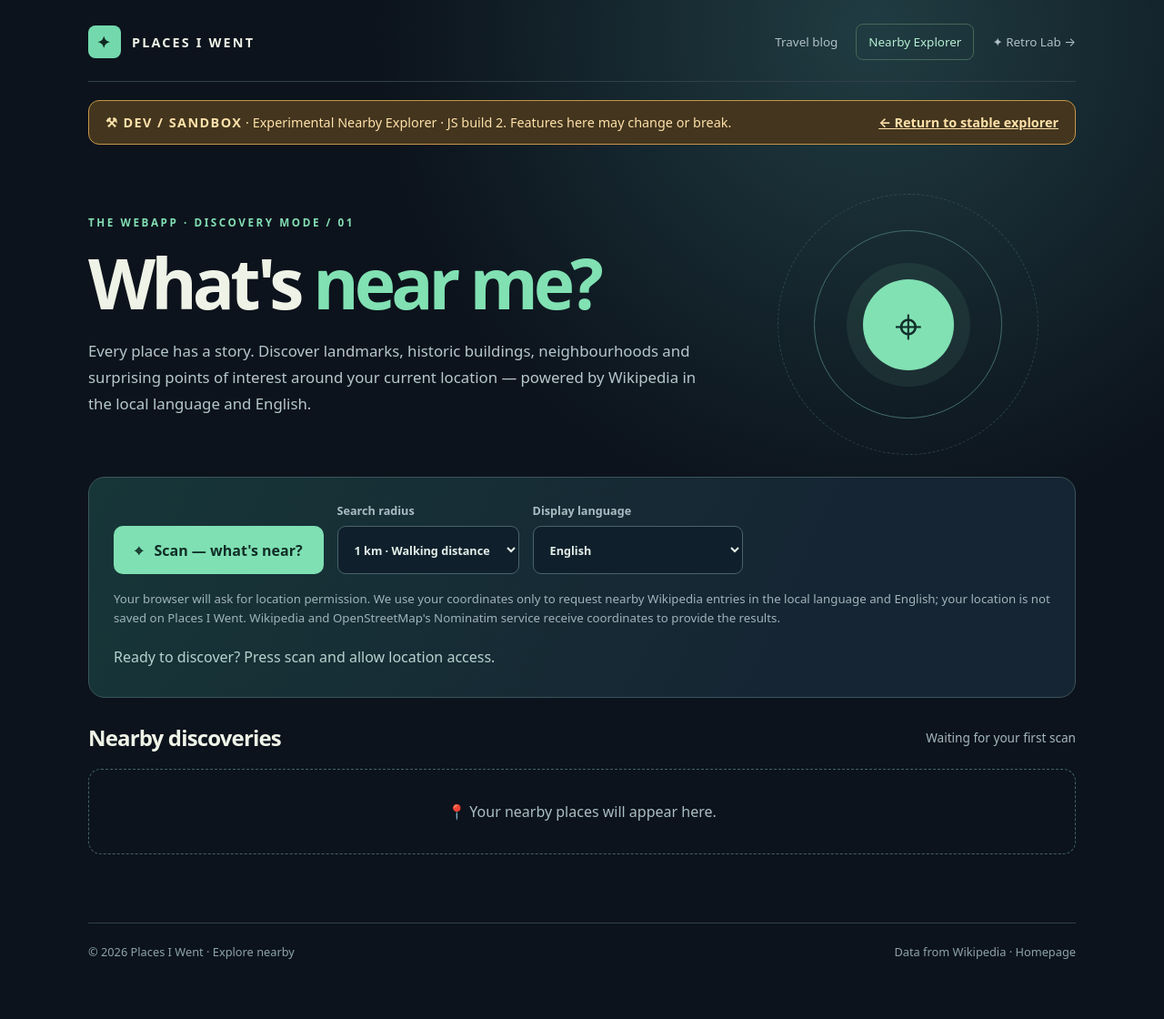
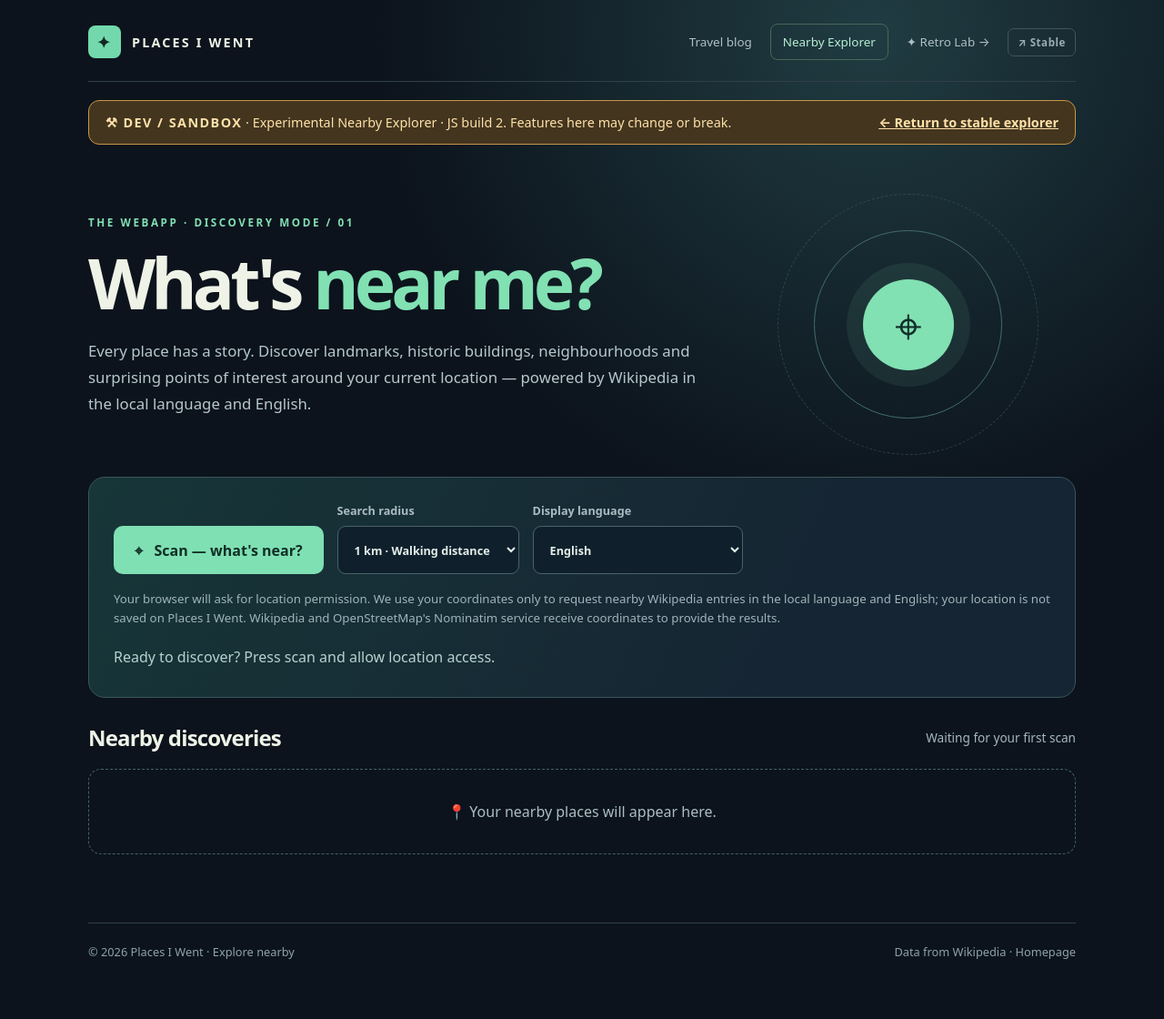
Before and after one commit to orakiotriestocode/placesiwent, a Jekyll site: the page built from explore/dev/index.html, in a window 1280 px wide. Shown: the whole page at 91% size. Built offline with Jekyll 4.4.1, drawn with Linux system fonts in a browser that asks for light colours.

Commit message:
Add discreet Explorer environment switch in navigation

```diff
--- a/explore/dev/index.html
+++ b/explore/dev/index.html
@@ -77,12 +77,14 @@ footer a:hover{color:#86e4b7}
 body.reader-open{overflow:hidden}
 @media(max-width:600px){.reader{padding:0}.reader-shell{height:100dvh;width:100%;border:0;border-radius:0}.reader-top{padding:12px 15px}.reader-footer{padding:10px 15px}}
 
+
+.environment-switch{display:inline-flex;align-items:center;border:1px solid #41555d;border-radius:7px;padding:7px 10px;color:#9aaeb3;font-size:.72rem;font-weight:750;letter-spacing:.05em;white-space:nowrap}.environment-switch:hover{color:#82e2b3;border-color:#82e2b3;background:#1a3636}
 </style>
 </head>
 <body><div class="wrap">
 <header class="site-head">
 <a href="/" class="brand"><span class="brand-mark">✦</span> Places I Went</a>
-<nav aria-label="Main navigation"><a href="/blog/">Travel blog</a><a class="active" aria-current="page" href="/explore/">Nearby Explorer</a><a href="/arcade/">✦ Retro Lab →</a></nav>
+<nav aria-label="Main navigation"><a href="/blog/">Travel blog</a><a class="active" aria-current="page" href="/explore/">Nearby Explorer</a><a href="/arcade/">✦ Retro Lab →</a><a class="environment-switch" href="/explore/" title="Switch to stable Explorer">↗ Stable</a></nav>
 </header>
 <div class="dev-banner" role="note"><span><strong>⚒ DEV / SANDBOX</strong> · Experimental Nearby Explorer · JS build 2. Features here may change or break.</span><a href="/explore/">← Return to stable explorer</a></div>
 <main>
```
